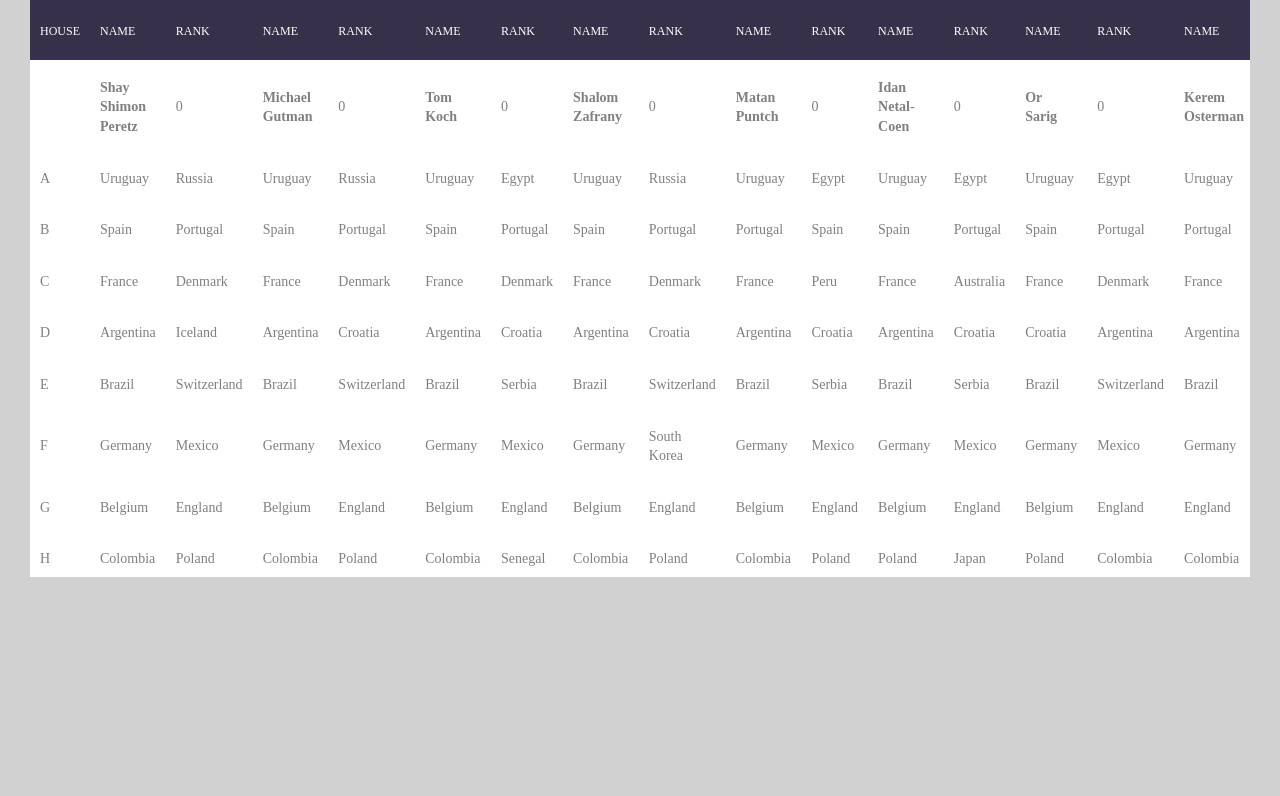
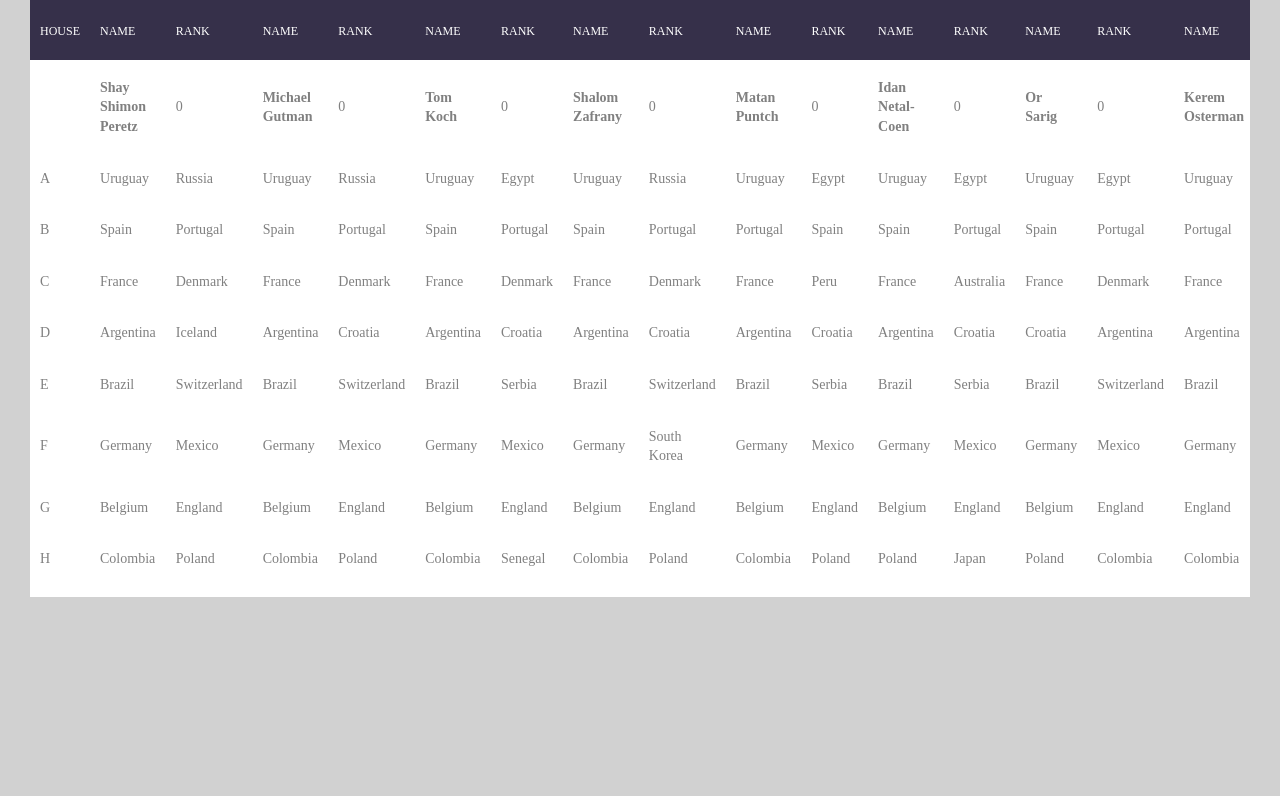
Before and after one commit to shayshimon/WorldCupBet, a Flask app: page / in a window 1280 px wide. Shown: the part 34-830 px from the top of the page. Run offline with Flask 2, Linux system fonts and the light colour scheme; data that the repository does not hold is empty; some libraries are stand-ins or nearby versions; some web fonts are replaced.

Commit message:
table size fix

```diff
--- a/static/css/main.css
+++ b/static/css/main.css
@@ -133,7 +133,7 @@ iframe {
 [ Table ]*/
 .main_table {
   width: 100%;
-  height: 578px;
+  height: 598px;
   background-color: #fff;
   overflow-x: scroll;
   display: block;
```
